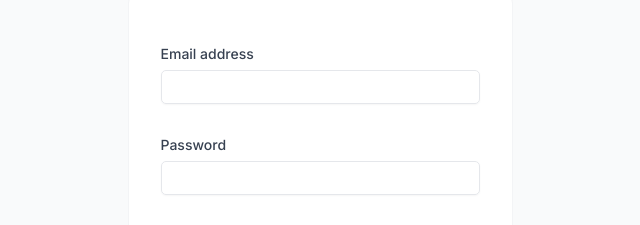
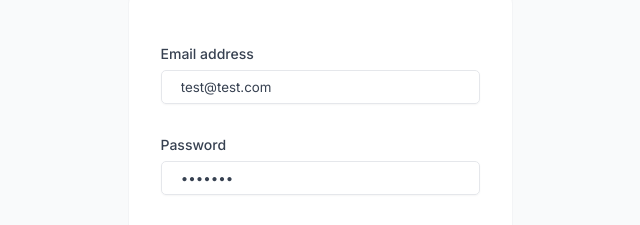
Before and after one commit to kazmonroy/lodge-luster, a React (Vite) app: page /login in a window 1280 px wide. Shown: the part 308-533 px from the top of the page, without its empty margins (320-960 px from the left). Built offline with nearby package versions, Linux system fonts and the light colour scheme; a web font is replaced by a local one.

Commit message:
Add login mutation with react-query and polish login form

```diff
--- a/src/features/auth/LoginForm.tsx
+++ b/src/features/auth/LoginForm.tsx
@@ -1,13 +1,15 @@
 import { useState } from 'react';
-import SpinnerMini from '../../ui/SpinnerMini';
+
 import FormRow from '../../ui/FormRow';
 import Button from '../../ui/Button';
 import styles from '../../ui/styles/Form.module.css';
-import { login } from '../../services/apiAuth';
+import { useLogin } from './hooks/useLogin';
+import SpinnerMini from '../../ui/SpinnerMini';
+
 function LoginForm() {
-  const [email, setEmail] = useState<string>('');
-  const [password, setPassword] = useState<string>('');
-  //   const { login, isLoading } = useLogin();
+  const [email, setEmail] = useState<string>('test@test.com');
+  const [password, setPassword] = useState<string>('test123');
+  const { login, isLoading } = useLogin();
 
   function handleSubmit(e: React.FormEvent<HTMLFormElement>) {
     e.preventDefault();
@@ -26,7 +28,7 @@ function LoginForm() {
           autoComplete='username'
           value={email}
           onChange={(e) => setEmail(e.target.value)}
-          //   disabled={isLoading}
+          disabled={isLoading}
         />
       </FormRow>
 
@@ -37,13 +39,12 @@ function LoginForm() {
           autoComplete='current-password'
           value={password}
           onChange={(e) => setPassword(e.target.value)}
-          //   disabled={isLoading}
+          disabled={isLoading}
         />
       </FormRow>
 
       <Button size='medium'>
-        {/* {!isLoading ? 'Log in' : <SpinnerMini />} */}
-        Log in to your account
+        {!isLoading ? 'Log in to your account' : <SpinnerMini />}
       </Button>
     </form>
   );
--- /dev/null
+++ b/src/features/auth/hooks/useLogin.ts
@@ -0,0 +1,17 @@
+import { useMutation } from '@tanstack/react-query';
+import { login as loginApi } from '../../../services/apiAuth';
+import toast from 'react-hot-toast';
+import { useNavigate } from 'react-router-dom';
+
+export function useLogin() {
+  const navigate = useNavigate();
+  const { mutate: login, isLoading } = useMutation({
+    mutationFn: loginApi,
+    onSuccess: (user) => {
+      console.log(user);
+      toast.success('Logged in!'), navigate('/');
+    },
+    onError: () => toast.error('Provided email or password are incorrect'),
+  });
+  return { login, isLoading };
+}
--- a/src/ui/SpinnerMini.tsx
+++ b/src/ui/SpinnerMini.tsx
@@ -1,5 +1,5 @@
 import { BiLoaderAlt } from 'react-icons/bi';
-import styles from './styles/SpinnerMini.module.css';
+import styles from './styles/Spinner.module.css';
 
 function SpinnerMini() {
   return (
--- a/src/ui/styles/Button.module.css
+++ b/src/ui/styles/Button.module.css
@@ -4,7 +4,6 @@
   box-shadow: var(--shadow-sm);
 
   /* Variations */
-
   &.primary {
     color: var(--color-brand-50);
     background-color: var(--color-brand-600);
--- a/src/ui/styles/Spinner.module.css
+++ b/src/ui/styles/Spinner.module.css
@@ -11,8 +11,9 @@
 }
 
 .spinnerMini {
-  width: 2rem;
-  height: 2rem;
+  margin-inline: auto;
+  width: 1rem;
+  height: 1rem;
   animation: rotate 1.5s infinite linear;
 }
 
```
